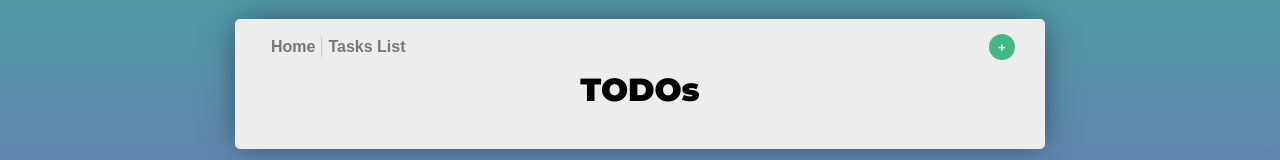
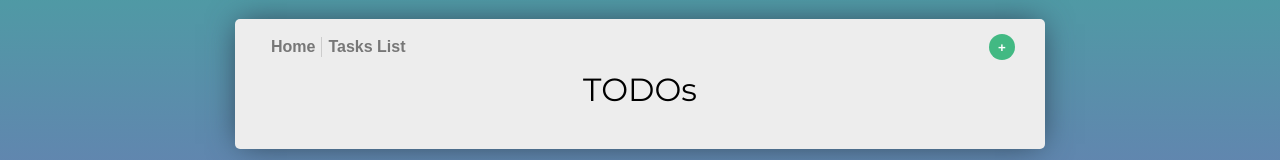
Before and after one commit to al-march/telda-test, an Angular app: page / in a window 1280 px wide. Shown: the part 316-476 px from the top of the page. Built offline with nearby package versions, Linux system fonts and the light colour scheme.

Commit message:
feat: reset global styles

```diff
--- a/src/styles.scss
+++ b/src/styles.scss
@@ -7,3 +7,11 @@ body {
     min-height: 100vh;
     font-family: 'Montserrat', sans-serif;
 }
+
+h1, h2, h3, h4 {
+    font-weight: normal;
+}
+
+input, textarea {
+    font-family: inherit;
+}
```
